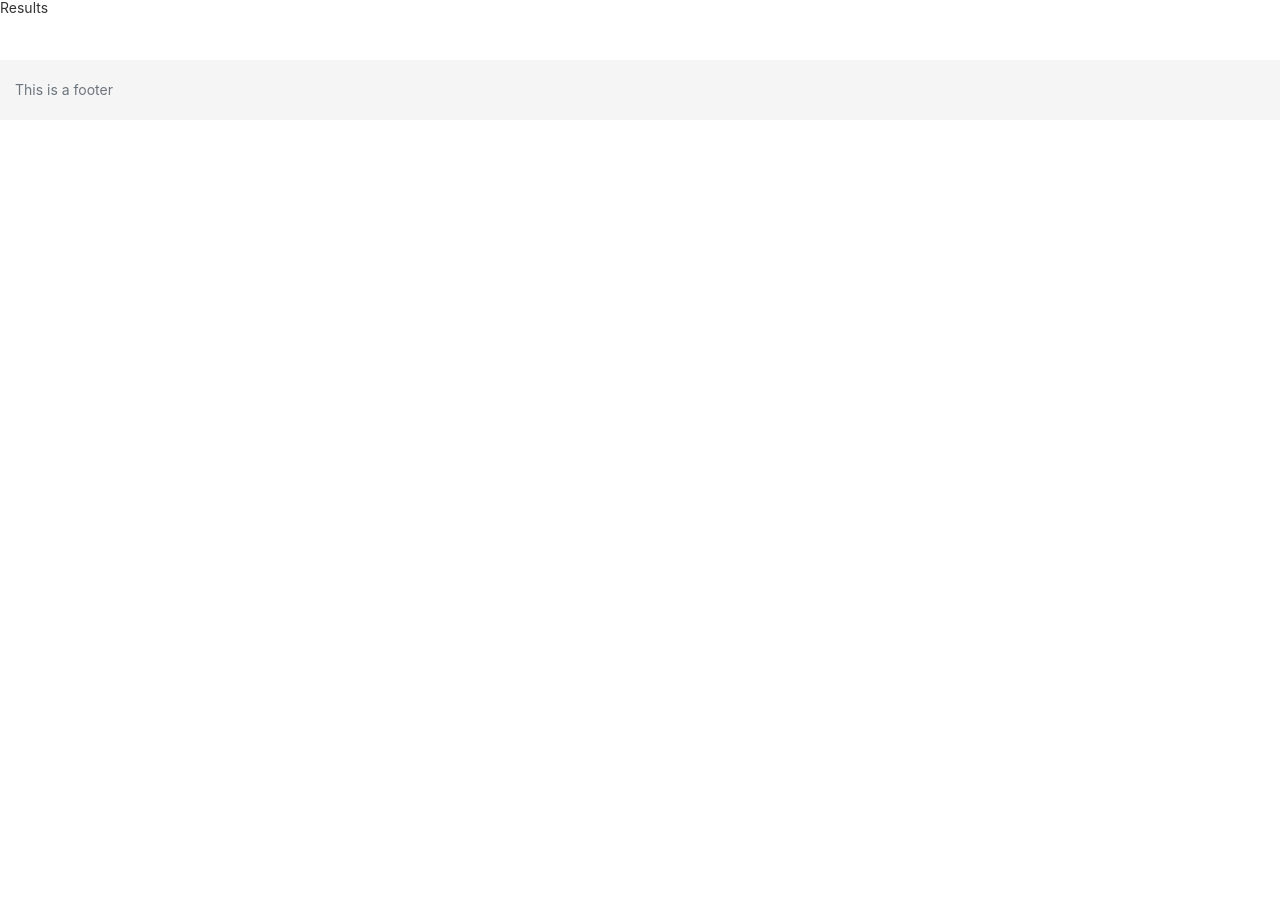
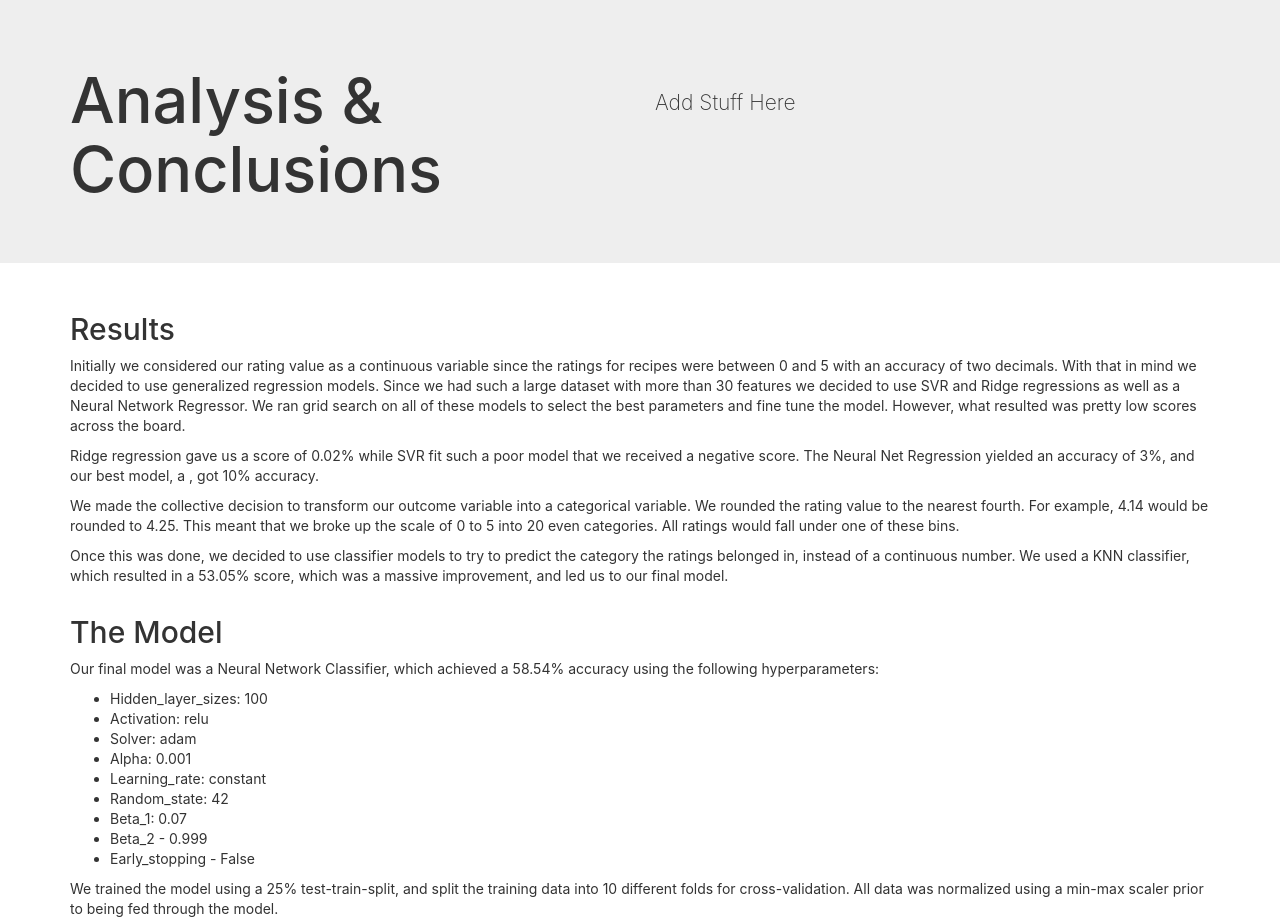
Before and after one commit to bdinh/LonelyBeachBoys, a React (Create React App) app in the folder web/hops-n-props/: page /#/results in a window 1280 px wide. Shown: the part 54-973 px from the top of the page. Before the commit the page ends 800 px from the top, so only its background shows below. Built offline with nearby package versions, Linux system fonts and the light colour scheme.

Commit message:
added results section

```diff
--- a/web/hops-n-props/src/App/App.js
+++ b/web/hops-n-props/src/App/App.js
@@ -25,8 +25,7 @@ class App extends Component {
               <Navbar.Collapse>
                 <Nav pullRight>
                   <NavItem eventKey={1} componentClass='span'><Link className="nav-links" to="/">Homepage</Link></NavItem>
-                  <NavItem eventKey={2} componentClass='span'><Link className="nav-links" to="/explore">Data Preparation</Link></NavItem>
-                  <NavItem eventKey={3} componentClass='span'><Link className="nav-links" to="/explore">Exploration</Link></NavItem>
+                  <NavItem eventKey={2} componentClass='span'><Link className="nav-links" to="/explore">Data</Link></NavItem>
                   <NavItem eventKey={4} componentClass='span'><Link className="nav-links" to="/interact">Interactive Model</Link></NavItem>
                   <NavItem eventKey={5} componentClass='span'><Link className="nav-links" to="/results">Results</Link></NavItem>
                 </Nav>
@@ -38,7 +37,6 @@ class App extends Component {
             <Switch>
               <Route exact path="/" component={Homepage} />
               <Route path="/explore" component={DataPreparation} />
-              <Route path="/explore" component={Exploration} />
               <Route path="/interact" component={InteractiveModel} />
               <Route path="/results" component={Results} />
             </Switch>
--- a/web/hops-n-props/src/App/pages/DataPreparation/DataPreparation.js
+++ b/web/hops-n-props/src/App/pages/DataPreparation/DataPreparation.js
@@ -1,5 +1,5 @@
 import React, { Component } from 'react';
-import {  Grid, Row, Col } from 'react-bootstrap';
+import {Grid, Row, Col, Jumbotron} from 'react-bootstrap';
 import './DataPreparation.css';
 
 export class DataPreparation extends Component {
@@ -7,6 +7,20 @@ export class DataPreparation extends Component {
     render() {
         return(
             <div>
+                <Jumbotron>
+                    <Grid>
+                        <Row>
+                            <Col xs={12} md={6}>
+                                <h1>Collecting, Preparation & Exploration</h1>
+                            </Col>
+                            <Col xs={12} md={6}>
+                                <p className="jumbotron-para">
+                                    Here we seek to inform you about how we collected, prepared and explored our data. [Add more? Sounds lame]
+                                </p>
+                            </Col>
+                        </Row>
+                    </Grid>
+                </Jumbotron>
                 <Grid>
                     <Row className="show-grid">
                         <Col xs={12}>
--- a/web/hops-n-props/src/App/pages/Homepage/Homepage.js
+++ b/web/hops-n-props/src/App/pages/Homepage/Homepage.js
@@ -14,7 +14,7 @@ export class Homepage extends Component {
                     <Grid>
                         <Row>
                             <Col xs={12} md={6}>
-                                <h1>Question:</h1>
+                                <h1>Research Question</h1>
                             </Col>
                             <Col xs={12} md={6}>
                                 <p className="jumbotron-para">
--- a/web/hops-n-props/src/App/pages/Results/Results.js
+++ b/web/hops-n-props/src/App/pages/Results/Results.js
@@ -1,12 +1,78 @@
 import React, { Component } from 'react';
 import './Results.css';
+import {Col, Grid, Jumbotron, Row} from "react-bootstrap";
 
 export class Results extends Component {
 
     render() {
         return (
             <div>
-                Results
+                <Jumbotron>
+                    <Grid>
+                        <Row>
+                            <Col xs={12} md={6}>
+                                <h1>Analysis & Conclusions</h1>
+                            </Col>
+                            <Col xs={12} md={6}>
+                                <p className="jumbotron-para">
+                                    Add Stuff Here
+                                </p>
+                            </Col>
+                        </Row>
+                    </Grid>
+                </Jumbotron>
+
+                <Grid>
+                    <Row>
+                        <Col xs={12}>
+                            <h2>Results</h2>
+                            <p>Initially we considered our rating value as a continuous variable since the ratings for
+                                recipes were between 0 and 5 with an accuracy of two decimals. With that in mind we
+                                decided to use generalized regression models. Since we had such a large dataset with
+                                more than 30 features we decided to use SVR and Ridge regressions as well as a Neural
+                                Network Regressor. We ran grid search on all of these models to select the best parameters
+                                and fine tune the model. However, what resulted was pretty low scores across the board.
+                            </p>
+                            <p>Ridge regression gave us a score of 0.02% while SVR fit such a poor model that we received a negative score. The Neural Net Regression yielded an accuracy of 3%, and our best model, a , got 10% accuracy.
+                            </p>
+                            <p>
+                                We made the collective decision to transform our outcome variable into a categorical variable. We rounded the rating value to the nearest fourth. For example, 4.14 would be rounded to 4.25. This meant that we broke up the scale of 0 to 5 into 20 even categories. All ratings would fall under one of these bins.
+                            </p>
+                            <p>
+                                Once this was done, we decided to use classifier models to try to predict the category the ratings belonged in, instead of a continuous number. We used a KNN classifier, which resulted in a 53.05% score, which was a massive improvement, and led us to our final model.
+                            </p>
+                        </Col>
+
+                        <Col xs={12}>
+                            <h2>The Model</h2>
+                            <p>Our final model was a Neural Network Classifier, which achieved a 58.54% accuracy using the following hyperparameters:</p>
+                                <ul>
+                                    <li>Hidden_layer_sizes: 100</li>
+                                    <li>Activation: relu</li>
+                                    <li>Solver: adam</li>
+                                    <li>Alpha: 0.001</li>
+                                    <li>Learning_rate: constant</li>
+                                    <li>Random_state: 42</li>
+                                    <li>Beta_1: 0.07</li>
+                                    <li>Beta_2 - 0.999</li>
+                                    <li>Early_stopping - False</li>
+                                </ul>
+                            <p>
+                                We trained the model using a 25% test-train-split, and split the training data into 10 different folds for cross-validation. All data was normalized using a min-max scaler prior to being fed through the model.
+                            </p>
+                            <p>
+                                We had a 60.50% score in the beginning, but after investigating the results we realized the model was only ever predicting 5.0, regardless of features. This was due to the prevalence of high scores in our outcomes, so we changed the activation from logistic to relu, and increased hidden layer size from 10 to 100. After these changes our predictive score went down 2%, but we were predicting a much broader spectrum of scores, so we elected to use this model.
+                            </p>
+                        </Col>
+
+                        <Col xs={12}>
+                            <h2>Final Thoughs</h2>
+                            <p>Even though a neural net is something of a black box when it comes to determining which features had an impact on the score, we can say with confidence that the quantifiable features of a homebrew recipe have a measurable effect on a beer’s popularity. The 58.54% accuracy we arrived at is not ideal, but it’s more accurate than a coin flip, and allows us to put some confidence in the model. Using our Neural Net, we set up an interactive app which returns an expected popularity based on the parameters it’s passed. It can be used to gain a rough idea of how good a recipe is before time and money are spent to brew it. Even though it cannot provide recommendations on how the beer could be improved, the score it returns can still be used as an indicator of whether the recipe is good as is, or if it should be improved.
+                            </p>
+                        </Col>
+                    </Row>
+                </Grid>
+
             </div>
         );
     }
```
